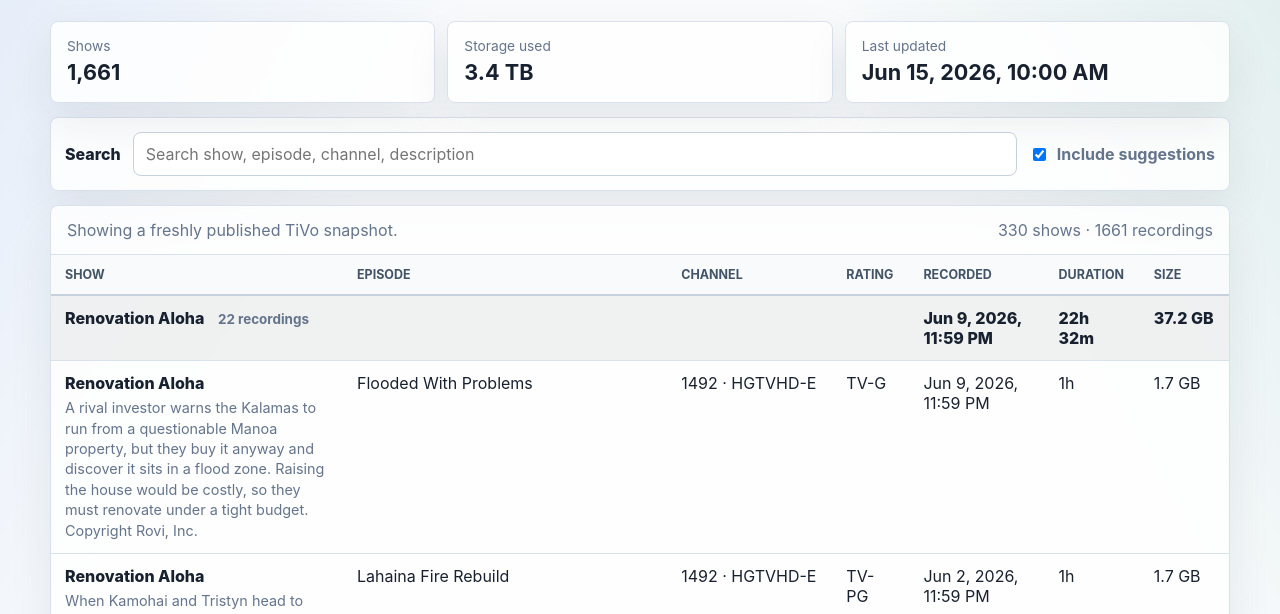
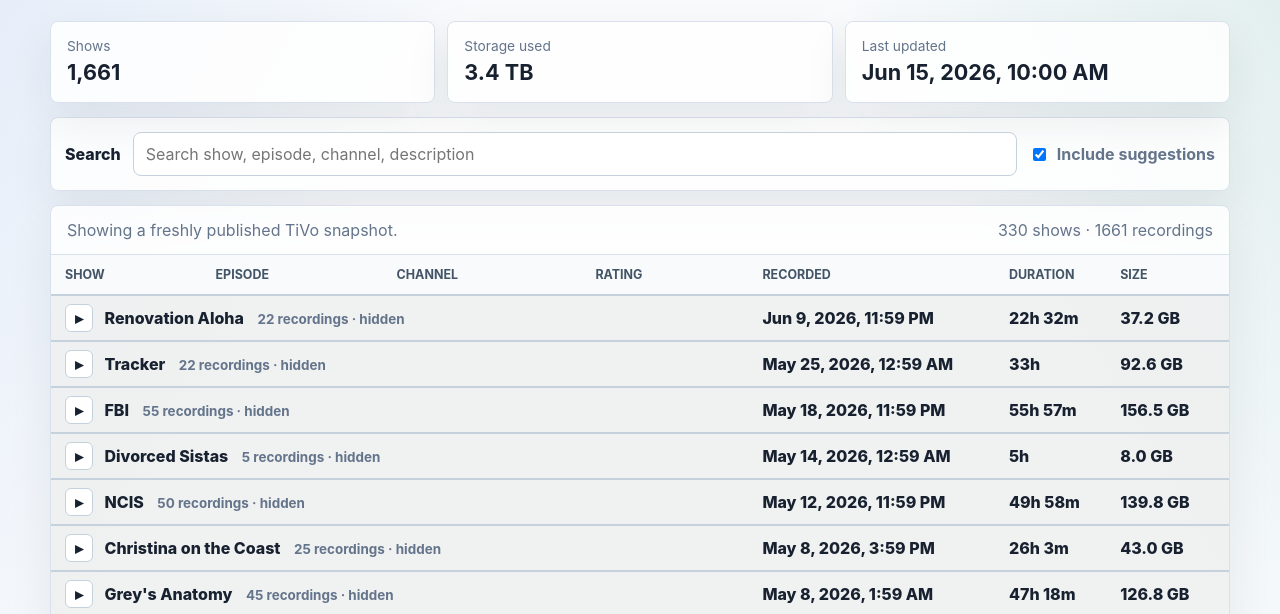
Before and after one commit to numerate64/tivo, a plain HTML site: page index.html in a window 1280 px wide. Shown: the part 186-800 px from the top of the page. Drawn offline with Linux system fonts and the light colour scheme.

Commit message:
Collapse TiVo show groups by default

```diff
--- a/app.js
+++ b/app.js
@@ -9,6 +9,7 @@ const lastUpdated = document.getElementById('lastUpdated');
 
 let shows = [];
 let snapshot = null;
+const expandedGroups = new Set();
 
 function escapeHtml(value) {
   return String(value ?? '').replace(/[&<>"']/g, char => ({
@@ -90,6 +91,7 @@ function groupedShows(sourceShows) {
     const key = normalize(title.trim()) || 'untitled';
     if (!groups.has(key)) {
       groups.set(key, {
+        key,
         title,
         shows: [],
         latestCaptureTime: 0,
@@ -131,17 +133,21 @@ function render() {
     const groupTitle = escapeHtml(group.title || 'Untitled');
     const latest = group.latestCaptureTime ? formatDate(group.latestCaptureTime) : '-';
     const count = group.shows.length === 1 ? '1 recording' : `${group.shows.length} recordings`;
+    const expanded = expandedGroups.has(group.key);
     const groupRow = `
       <tr class="group-row">
         <td colspan="4">
+          <button class="expand-btn" type="button" data-group-key="${escapeHtml(group.key)}" aria-expanded="${expanded ? 'true' : 'false'}" aria-label="${expanded ? 'Hide' : 'Show'} recordings for ${groupTitle}">${expanded ? '▾' : '▸'}</button>
           <span class="group-title">${groupTitle}</span>
-          <span class="group-meta">${count}</span>
+          <span class="group-meta">${count}${expanded ? '' : ' · hidden'}</span>
         </td>
         <td>${escapeHtml(latest)}</td>
         <td>${escapeHtml(formatDuration(group.durationMs))}</td>
         <td>${escapeHtml(formatBytes(group.sizeBytes))}</td>
       </tr>
     `;
+
+    if (!expanded) return groupRow;
 
     const showRows = group.shows.map(show => {
     const title = escapeHtml(show.title || 'Untitled');
@@ -203,5 +209,14 @@ async function load() {
 
 searchInput.addEventListener('input', render);
 suggestionsToggle.addEventListener('change', render);
+rows.addEventListener('click', event => {
+  const button = event.target.closest('[data-group-key]');
+  if (!button) return;
+
+  const key = button.dataset.groupKey;
+  if (expandedGroups.has(key)) expandedGroups.delete(key);
+  else expandedGroups.add(key);
+  render();
+});
 
 load();
--- a/styles.css
+++ b/styles.css
@@ -184,6 +184,25 @@ tbody tr:hover {
   margin-right: 10px;
 }
 
+.expand-btn {
+  width: 28px;
+  height: 28px;
+  margin: -4px 8px -4px 0;
+  border: 1px solid #c5d1dc;
+  border-radius: 6px;
+  color: var(--ink);
+  background: #ffffff;
+  font: inherit;
+  font-weight: 900;
+  line-height: 1;
+  cursor: pointer;
+}
+
+.expand-btn:hover {
+  border-color: var(--blue);
+  color: var(--blue);
+}
+
 .group-meta {
   color: var(--muted);
   font-size: 0.84rem;
```
